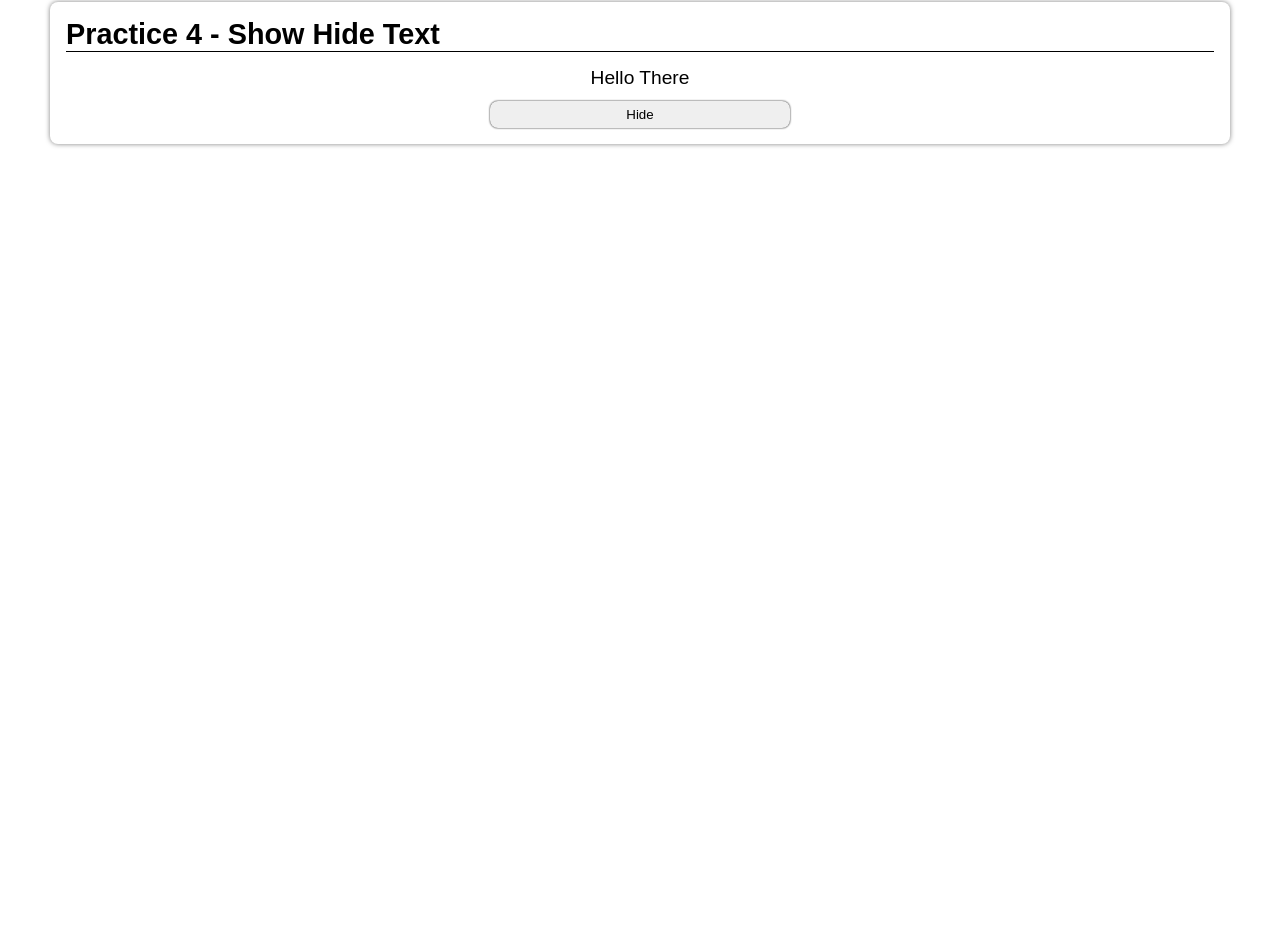
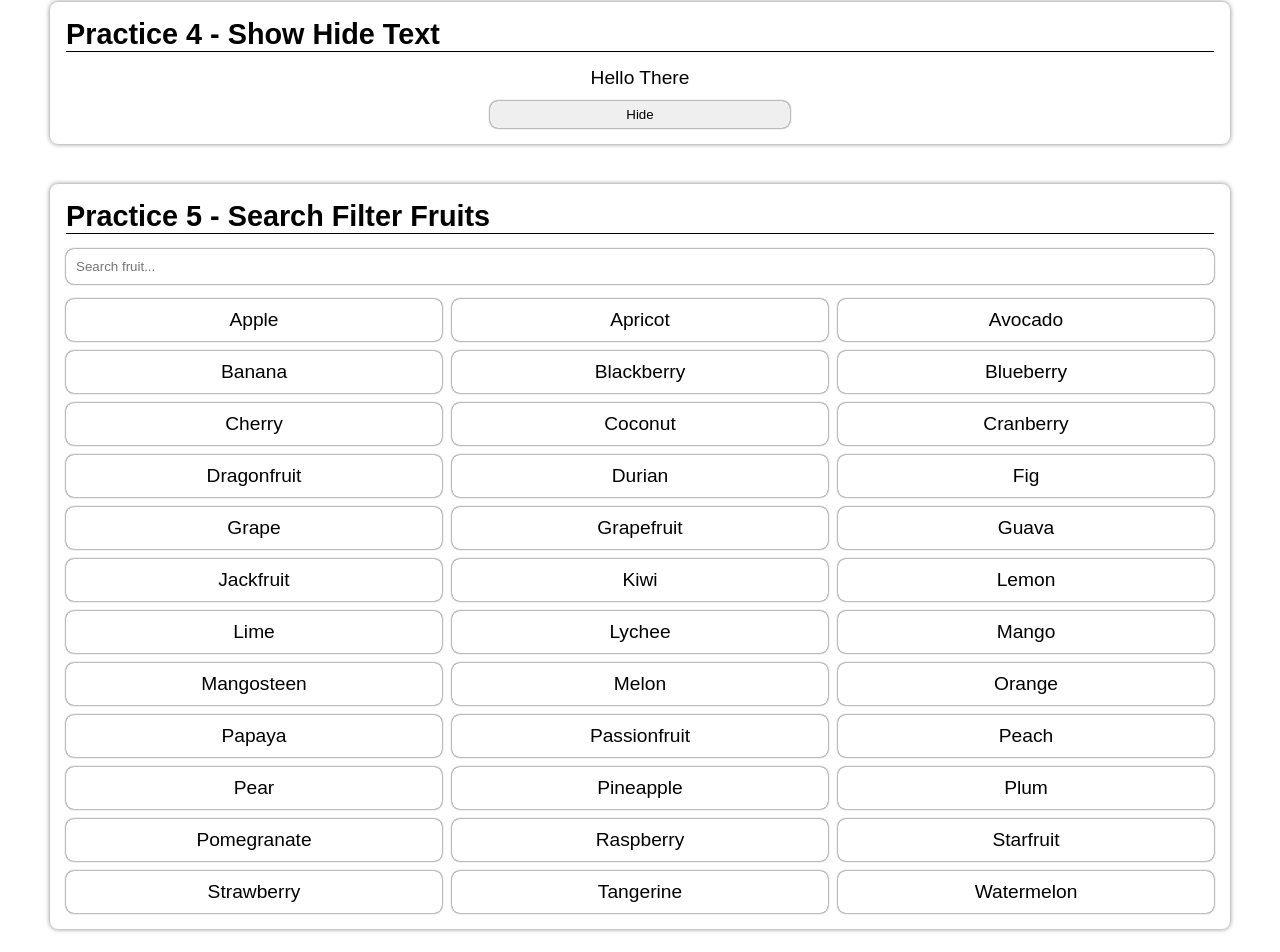
Before and after one commit to Hary300/Practice-React-NPM, a React (Vite) app: page / in a window 1280 px wide. Shown: the part 836-1788 px from the top of the page. Before the commit the page ends 1020 px from the top, so only its background shows below. Built offline with nearby package versions, Linux system fonts and the light colour scheme.

Commit message:
feat: add search filter fruit component

```diff
--- a/src/App.jsx
+++ b/src/App.jsx
@@ -3,6 +3,7 @@ import LikeDislikeButton from './components/LikeDislikeButton';
 import FruitList from './components/FruitList';
 import Counter from './components/Counter';
 import ShowHideText from './components/ShowHideText';
+import SearchFilter from './components/SearchFilter';
 
 function App() {
   return (
@@ -13,6 +14,7 @@ function App() {
         <FruitList />
         <Counter />
         <ShowHideText />
+        <SearchFilter />
       </div>
     </>
   );
--- /dev/null
+++ b/src/components/SearchFilter.jsx
@@ -0,0 +1,203 @@
+import { useState } from 'react';
+
+export default function SearchFilter() {
+  const [search, setSearch] = useState('');
+  const fruits = [
+    'Apple',
+    'Apricot',
+    'Avocado',
+    'Banana',
+    'Blackberry',
+    'Blueberry',
+    'Cherry',
+    'Coconut',
+    'Cranberry',
+    'Dragonfruit',
+    'Durian',
+    'Fig',
+    'Grape',
+    'Grapefruit',
+    'Guava',
+    'Jackfruit',
+    'Kiwi',
+    'Lemon',
+    'Lime',
+    'Lychee',
+    'Mango',
+    'Mangosteen',
+    'Melon',
+    'Orange',
+    'Papaya',
+    'Passionfruit',
+    'Peach',
+    'Pear',
+    'Pineapple',
+    'Plum',
+    'Pomegranate',
+    'Raspberry',
+    'Starfruit',
+    'Strawberry',
+    'Tangerine',
+    'Watermelon',
+  ];
+
+  const filteredFruits = fruits.filter((fruit) =>
+    fruit.toLowerCase().includes(search.toLowerCase())
+  );
+
+  return (
+    <div className='component-container'>
+      <h2>Practice 5 - Search Filter Fruits</h2>
+      <input
+        type='text'
+        className='search-input'
+        placeholder='Search fruit...'
+        value={search}
+        onChange={(e) => setSearch(e.target.value)}
+      />
+
+      <div className='fruits-container'>
+        {filteredFruits.length > 0
+          ? filteredFruits.map((fruit) => (
+              <p className='fruit-card' key={fruit}>
+                {fruit}
+              </p>
+            ))
+          : 'Fruit not found'}
+      </div>
+    </div>
+  );
+}
+
+/**
+ * =========================================
+ * STEP 1
+ * Kita akan menampilkan banyak data buah
+ * ke layar.
+ *
+ * Karena datanya banyak,
+ * maka kita simpan dalam ARRAY.
+ * =========================================
+ */
+
+/**
+ * =========================================
+ * STEP 2
+ * Kita ingin setiap buah tampil di UI.
+ *
+ * Karena kita ingin menampilkan
+ * setiap isi array satu-persatu,
+ * maka kita gunakan map().
+ * =========================================
+ */
+
+/**
+ * =========================================
+ * STEP 3
+ * Kita ingin user bisa mengetik sesuatu.
+ *
+ * Karena kita butuh input dari user,
+ * maka kita gunakan tag <input>.
+ * =========================================
+ */
+
+/**
+ * =========================================
+ * STEP 4
+ * Kita ingin React mengetahui
+ * apa yang diketik user.
+ *
+ * Karena data input akan berubah terus,
+ * maka kita simpan menggunakan state.
+ *
+ * Maka kita gunakan useState().
+ * =========================================
+ */
+
+/**
+ * =========================================
+ * STEP 5
+ * Kita ingin mengambil isi input user
+ * setiap kali user mengetik.
+ *
+ * Karena kita ingin mendeteksi perubahan input,
+ * maka kita gunakan onChange.
+ *
+ * Dan untuk mengambil isi inputnya,
+ * kita gunakan:
+ *
+ * event.target.value
+ * =========================================
+ */
+
+/**
+ * =========================================
+ * STEP 6
+ * Kita ingin isi input user
+ * disimpan ke state.
+ *
+ * Karena state hanya bisa diubah
+ * menggunakan setter,
+ * maka kita gunakan:
+ *
+ * setSearch(...)
+ * =========================================
+ */
+
+/**
+ * =========================================
+ * STEP 7
+ * Kita ingin menampilkan
+ * hanya buah yang cocok.
+ *
+ * Karena kita harus mengecek
+ * semua data satu-persatu,
+ * maka kita gunakan filter().
+ * =========================================
+ */
+
+/**
+ * =========================================
+ * STEP 8
+ * Kita ingin mengecek:
+ *
+ * "apakah nama buah mengandung
+ * keyword dari user?"
+ *
+ * Karena kita ingin mengecek
+ * apakah string mengandung string lain,
+ * maka kita gunakan includes().
+ * =========================================
+ */
+
+/**
+ * =========================================
+ * STEP 9
+ * Kita ingin hasil filter
+ * ditampilkan ke layar.
+ *
+ * Karena hasil filter adalah array,
+ * maka kita gunakan map()
+ * untuk render ke UI.
+ * =========================================
+ */
+
+/**
+ * =========================================
+ * FLOW BESAR
+ * =========================================
+ *
+ * user mengetik
+ * ↓
+ * onChange berjalan
+ * ↓
+ * ambil input user
+ * ↓
+ * update state
+ * ↓
+ * React rerender
+ * ↓
+ * filter data
+ * ↓
+ * tampilkan hasil baru
+ */
--- a/src/index.css
+++ b/src/index.css
@@ -116,3 +116,53 @@ ul {
 .show-hide-button:active {
   box-shadow: none;
 }
+
+/* search filter */
+
+.search-container {
+  margin: auto;
+  width: fit-content;
+  display: flex;
+  justify-content: center;
+  border-radius: 8px;
+  box-shadow: 0 0 2px black;
+}
+
+.search-button {
+  padding: 6px;
+  border: 0;
+  border-radius: 0 8px 8px 0;
+  cursor: pointer;
+  transition: 0.1s ease-in-out;
+  box-shadow: 0 0 2px black;
+}
+
+.search-button:active {
+  box-shadow: none;
+}
+
+/* Fruit Search */
+
+.search-input {
+  padding: 10px;
+  border: 0;
+  border-radius: 8px;
+  box-shadow: 0 0 2px black;
+}
+
+.fruits-container {
+  display: grid;
+  grid-template-columns: repeat(3, 1fr);
+  gap: 10px;
+}
+
+.fruit-card {
+  border: 0;
+  border-radius: 8px;
+  box-shadow: 0 0 2px black;
+  transition: 0.1s ease-in-out;
+  padding: 10px;
+  display: flex;
+  justify-content: center;
+  align-items: center;
+}
```
